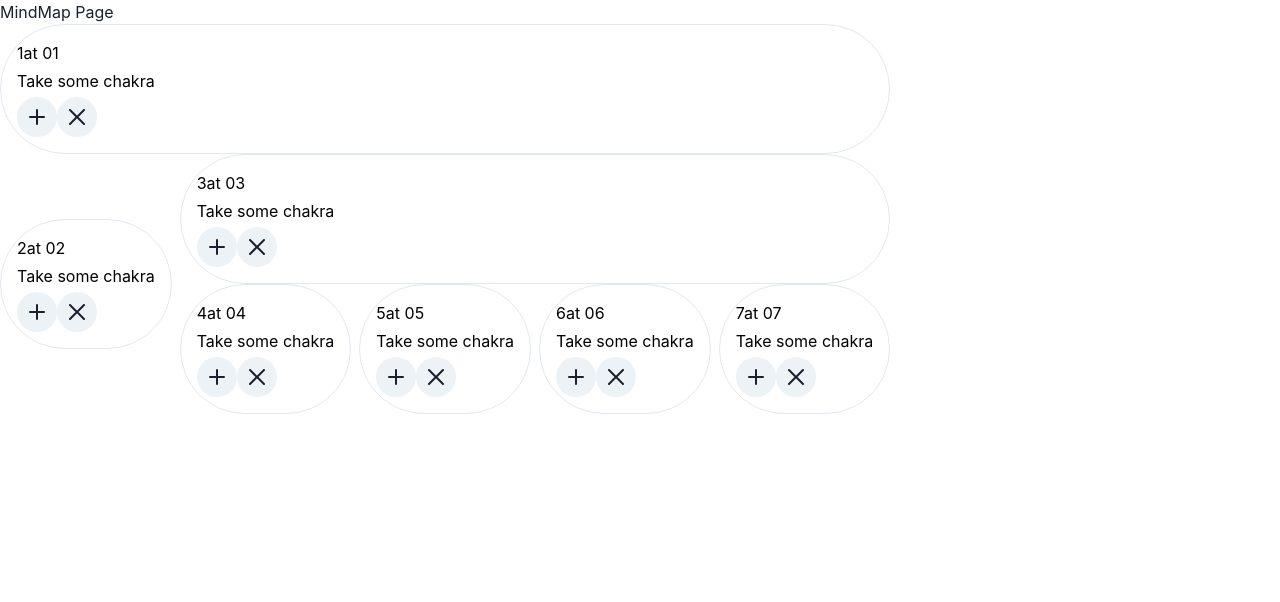
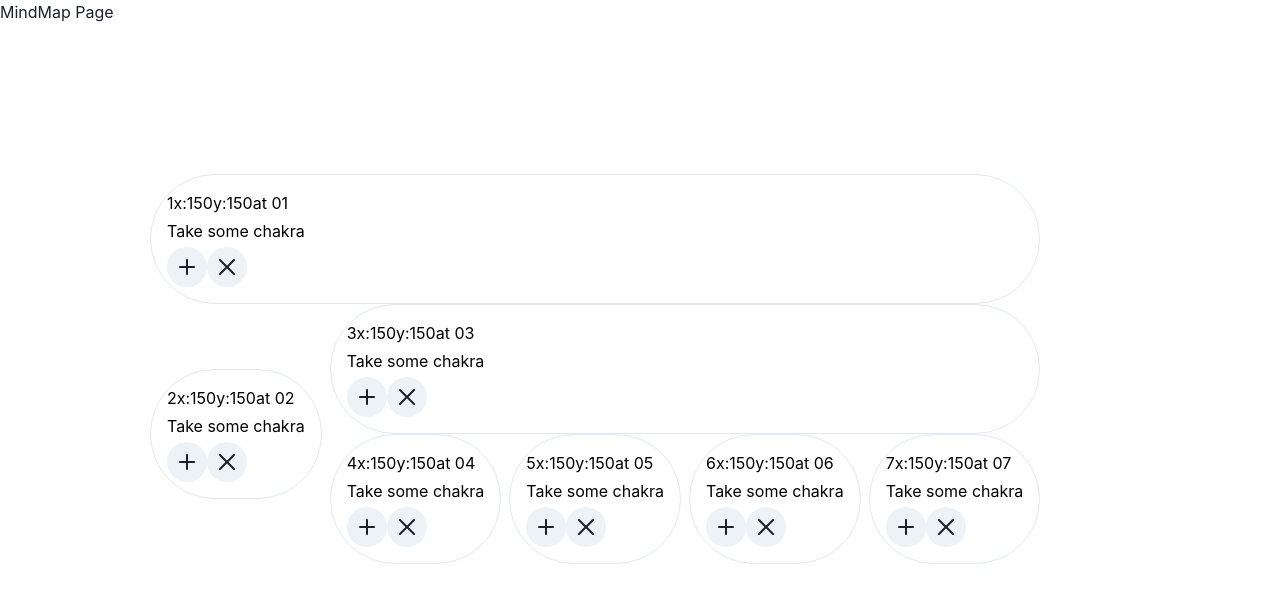
Before and after one commit to tomo1818/brainStormingApp, a React (Create React App) app: page /test in a window 1280 px wide. Shown: the top 602 px of the page. Built offline with nearby package versions, Linux system fonts and the light colour scheme.

Commit message:
ドラッグドロップ時にpositionのトラックを追加しました

```diff
--- a/src/components/NodeUI.tsx
+++ b/src/components/NodeUI.tsx
@@ -1,7 +1,7 @@
-import React from 'react';
+import React, { useState } from 'react';
 import { Box, Editable, EditableInput, EditableTextarea, EditablePreview, IconButton } from '@chakra-ui/react';
 import { AddIcon, CloseIcon } from '@chakra-ui/icons';
-import Draggable from 'react-draggable';
+import Draggable, { DraggableEvent } from 'react-draggable';
 import { Node } from '../types/node';
 import { AddListType } from '../types/addListType';
 import { DeleteListType } from '../types/deleteListType';
@@ -12,6 +12,18 @@ type Props = {
   deleteList: DeleteListType;
 };
 
+type Position = {
+  xRate: number;
+  yRate: number;
+}
+type DraggableData = {
+  node: HTMLElement,
+  x: number, y: number,
+  deltaX: number, deltaY: number,
+  lastX: number, lastY: number
+};
+type DraggableEventHandler = (e: Event, data: DraggableData) => void | false;
+
 export function NodeUI({ item, addList, deleteList }: Props) {
   const clickAddButton = () => {
     addList('addSample', '', '', item.id);
@@ -20,11 +32,33 @@ export function NodeUI({ item, addList, deleteList }: Props) {
     deleteList(item.id, item.parentId);
   };
 
+  const [currentPosition, setCurrentPosition] = useState<Position>({
+    xRate: 150,
+    yRate: 150,
+  });
+
+  const onDrag = (e: DraggableEvent, data: DraggableData) => {
+    setCurrentPosition({
+      xRate: data.lastX, yRate: data.lastY,
+    });
+  };
+
   return (
-    <Draggable>
+    <Draggable
+      position={{
+        x: currentPosition.xRate, y: currentPosition.yRate,
+      }}
+      onDrag={onDrag}
+    >
       <Box borderRadius="full" borderWidth="1px" p={4} m={0} color="black">
         <span>
           {item.id}
+        </span>
+        <span>
+          x:
+          {currentPosition.xRate}
+          y:
+          {currentPosition.yRate}
         </span>
         {item.text}
         <Editable defaultValue="Take some chakra">
```
